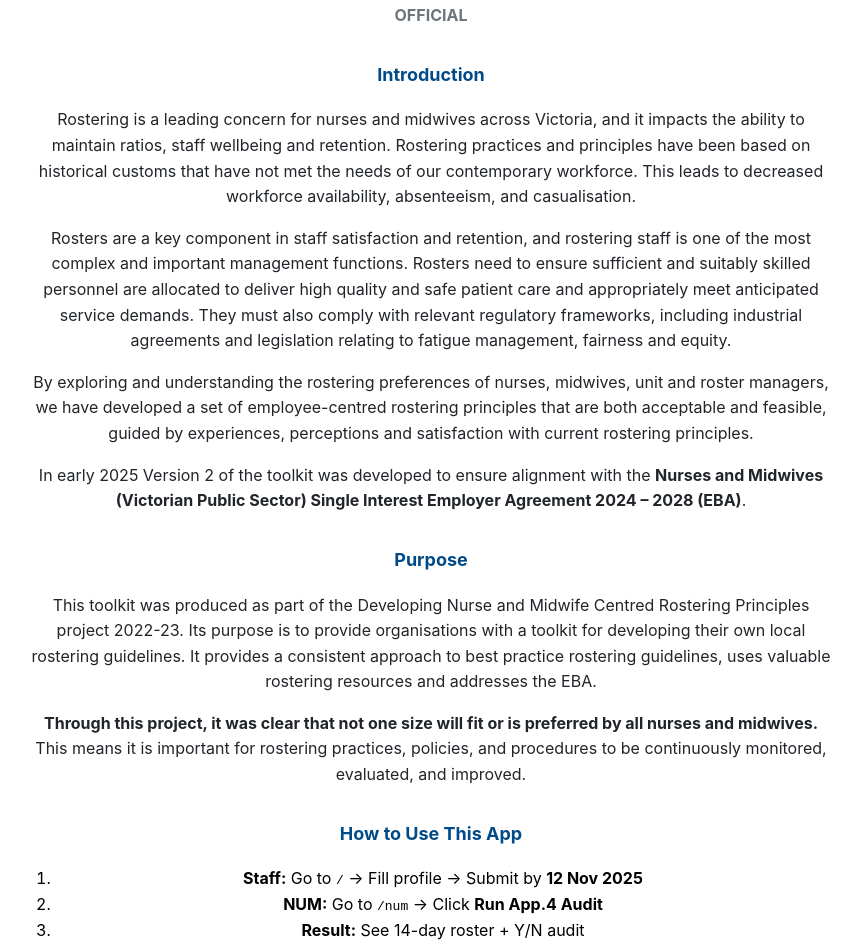
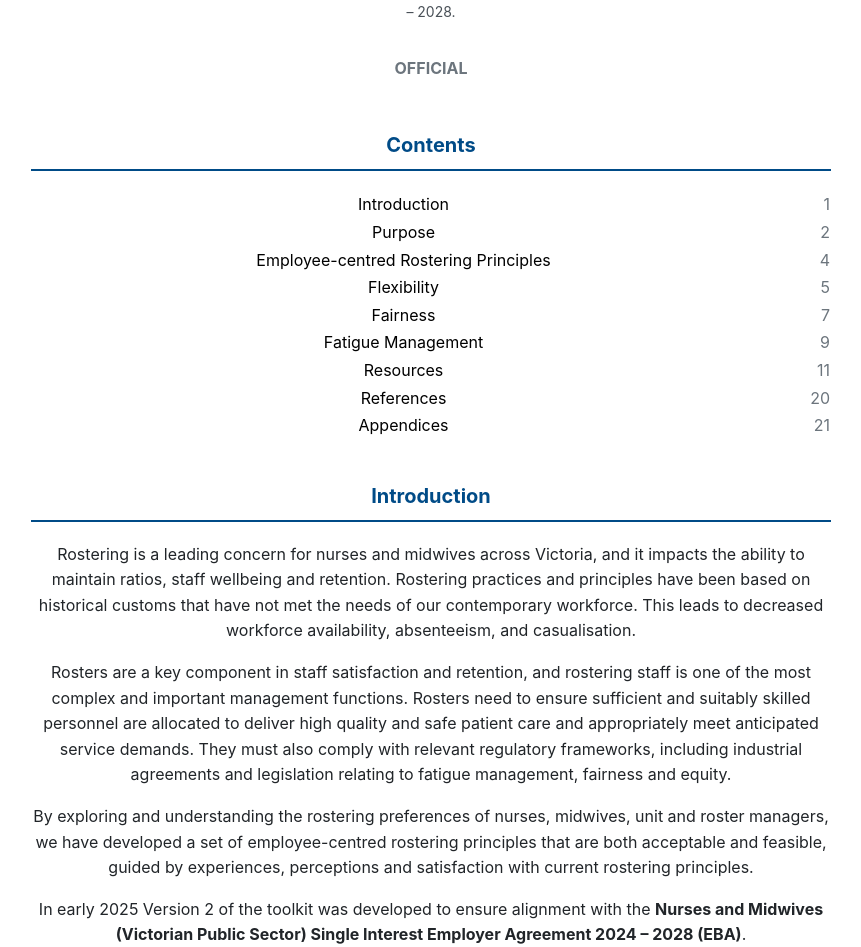
Before and after one commit to carlsuburbmates/VIC-Roster, a React app in the folder vic-roster-ai/frontend/: page /instructions in a window 1280 px wide. Shown: the part 323-1270 px from the top of the page, without its empty margins (209-1070 px from the left). Built offline with nearby package versions, Linux system fonts and the light colour scheme; the HTML template or start-up script is replaced by a standard one.

Commit message:
Add PDF export endpoint and enhance UI
- Backend: implement /export-pdf endpoint with reportlab (Appendix 4)
- Instructions: add TOC, improve layout and styling
- NumDashboard: add Export PDF button, improve table styling with borders

```diff
--- a/vic-roster-ai/frontend/src/Instructions.jsx
+++ b/vic-roster-ai/frontend/src/Instructions.jsx
@@ -1,10 +1,32 @@
+import { Link } from 'react-router-dom';
+
 export default function Instructions() {
   return (
     <div style={styles.page}>
-      <h1 style={styles.title}>Victorian Rostering Toolkit</h1>
-      <h2 style={styles.subtitle}>A Resource for Nurses, Midwives, Unit and Roster Managers</h2>
-      <p style={styles.version}>Version 2: in alignment with the Nurses and Midwives (Victorian Public Sector) Single Interest Employer Agreement 2024 – 2028.</p>
-      <p style={styles.official}>OFFICIAL</p>
+      <div style={styles.cover}>
+        <p style={styles.date}>June 2025</p>
+        <h1 style={styles.title}>Victorian Rostering Toolkit</h1>
+        <h2 style={styles.subtitle}>A Resource for Nurses, Midwives, Unit and Roster Managers</h2>
+        <p style={styles.version}>
+          Version 2: in alignment with the Nurses and Midwives (Victorian Public Sector) Single Interest Employer Agreement 2024 – 2028.
+        </p>
+        <p style={styles.official}>OFFICIAL</p>
+      </div>
+
+      <h3 style={styles.section}>Contents</h3>
+      <table style={styles.toc}>
+        <tbody>
+          <tr><td>Introduction</td><td style={styles.pageNum}>1</td></tr>
+          <tr><td>Purpose</td><td style={styles.pageNum}>2</td></tr>
+          <tr><td>Employee-centred Rostering Principles</td><td style={styles.pageNum}>4</td></tr>
+          <tr><td>Flexibility</td><td style={styles.pageNum}>5</td></tr>
+          <tr><td>Fairness</td><td style={styles.pageNum}>7</td></tr>
+          <tr><td>Fatigue Management</td><td style={styles.pageNum}>9</td></tr>
+          <tr><td>Resources</td><td style={styles.pageNum}>11</td></tr>
+          <tr><td>References</td><td style={styles.pageNum}>20</td></tr>
+          <tr><td>Appendices</td><td style={styles.pageNum}>21</td></tr>
+        </tbody>
+      </table>
 
       <h3 style={styles.section}>Introduction</h3>
       <p style={styles.text}>
@@ -22,38 +44,41 @@ export default function Instructions() {
 
       <h3 style={styles.section}>Purpose</h3>
       <p style={styles.text}>
-        This toolkit was produced as part of the Developing Nurse and Midwife Centred Rostering Principles project 2022-23. Its purpose is to provide organisations with a toolkit for developing their own local rostering guidelines. It provides a consistent approach to best practice rostering guidelines, uses valuable rostering resources and addresses the EBA.
+        This toolkit was produced as part of the Developing Nurse and Midwife Centred Rostering Principles project 2022-23 (the project). Its purpose is to provide organisations with a toolkit for developing their own local rostering guidelines. It provides a consistent approach to best practice rostering guidelines, uses valuable rostering resources and addresses the EBA.
       </p>
       <p style={styles.text}>
         <strong>Through this project, it was clear that not one size will fit or is preferred by all nurses and midwives.</strong> This means it is important for rostering practices, policies, and procedures to be continuously monitored, evaluated, and improved.
       </p>
 
-      <h3 style={styles.section}>How to Use This App</h3>
-      <ol style={styles.list}>
-        <li><strong>Staff:</strong> Go to <code>/</code> → Fill profile → Submit by <strong>12 Nov 2025</strong></li>
-        <li><strong>NUM:</strong> Go to <code>/num</code> → Click <strong>Run App.4 Audit</strong></li>
-        <li><strong>Result:</strong> See 14-day roster + Y/N audit</li>
-        <li><strong>Export:</strong> Click <strong>Export PDF</strong> → Get OFFICIAL Appendix 4</li>
-      </ol>
+      <h3 style={styles.section}>Live Toolkit</h3>
+      <ul style={styles.list}>
+        <li><Link to="/" style={styles.link}>Staff Preference Profile (Appendix 3)</Link></li>
+        <li><Link to="/num" style={styles.link}>Roster Generator & Audit (Appendix 4)</Link></li>
+      </ul>
 
-      <footer style={styles.footer}>
+      <div style={styles.footer}>
         <p>Authorised and published by the Victorian Government, 1 Treasury Place, Melbourne.</p>
         <p>© State of Victoria, Australia, December 2023</p>
         <p>Available at www.safercare.vic.gov.au</p>
         <p style={styles.official}>OFFICIAL</p>
-      </footer>
+      </div>
     </div>
   );
 }
 
 const styles = {
   page: { fontFamily: 'Inter, sans-serif', maxWidth: 800, margin: '40px auto', padding: 32, background: 'white', lineHeight: 1.6 },
-  title: { color: '#004B87', fontSize: 32, textAlign: 'center', marginBottom: 8 },
-  subtitle: { color: '#004B87', fontSize: 20, textAlign: 'center', marginBottom: 16 },
-  version: { textAlign: 'center', color: '#495057', fontSize: 14, marginBottom: 24 },
-  official: { textAlign: 'center', color: '#6C757D', fontWeight: 'bold', margin: '32px 0' },
-  section: { color: '#004B87', marginTop: 32, fontSize: 18 },
+  cover: { textAlign: 'center', marginBottom: 48 },
+  date: { color: '#6C757D', fontSize: 14, marginBottom: 24 },
+  title: { color: '#004B87', fontSize: 36, margin: '16px 0' },
+  subtitle: { color: '#212529', fontSize: 20, margin: '16px 0' },
+  version: { color: '#495057', fontSize: 14, margin: '24px 0' },
+  official: { fontWeight: 'bold', color: '#6C757D', margin: '32px 0' },
+  section: { color: '#004B87', marginTop: 40, fontSize: 20, borderBottom: '2px solid #004B87', paddingBottom: 8 },
   text: { marginBottom: 16, color: '#212529' },
+  toc: { width: '100%', marginBottom: 32, borderCollapse: 'collapse' },
+  pageNum: { textAlign: 'right', color: '#6C757D' },
   list: { paddingLeft: 24, marginBottom: 24 },
-  footer: { marginTop: 64, textAlign: 'center', color: '#6C757D', fontSize: 12, borderTop: '1px solid #E9ECEF', paddingTop: 16 }
+  link: { color: '#004B87', textDecoration: 'underline' },
+  footer: { marginTop: 80, textAlign: 'center', color: '#6C757D', fontSize: 12, borderTop: '1px solid #E9ECEF', paddingTop: 16 }
 };
--- a/vic-roster-ai/frontend/src/NumDashboard.jsx
+++ b/vic-roster-ai/frontend/src/NumDashboard.jsx
@@ -45,11 +45,18 @@ export default function NumDashboard() {
             <>
               <h2>14-Day Roster</h2>
               <table style={styles.table}>
-                <thead><tr><th>Day</th><th>AM</th><th>PM</th><th>ND</th></tr></thead>
+                <thead>
+                  <tr>
+                    <th style={headerCell}>Day</th>
+                    <th style={headerCell}>AM</th>
+                    <th style={headerCell}>PM</th>
+                    <th style={headerCell}>ND</th>
+                  </tr>
+                </thead>
                 <tbody>
                   {result.roster.map((d, i) => (
                     <tr key={i}>
-                      <td><strong>Day {d.day}</strong></td>
+                      <td style={dayCell}><strong>Day {d.day}</strong></td>
                       <td style={amStyle}>{d.AM.join(', ') || '-'}</td>
                       <td style={pmStyle}>{d.PM.join(', ') || '-'}</td>
                       <td style={ndStyle}>{d.ND.join(', ') || '-'}</td>
@@ -58,6 +65,12 @@ export default function NumDashboard() {
                 </tbody>
               </table>
               <p style={success}>100% EBA Compliant</p>
+              <button
+                onClick={() => { window.location.href = 'http://localhost:8000/export-pdf'; }}
+                style={styles.exportBtn}
+              >
+                Export Appendix 4 PDF
+              </button>
             </>
           ) : (
             <p style={error}>
@@ -70,9 +83,19 @@ export default function NumDashboard() {
   );
 }
 
-const styles = { /* same as before */ };
-const amStyle = { background: '#A8DADC', padding: 8 };
-const pmStyle = { background: '#F4A261', padding: 8 };
-const ndStyle = { background: '#1D3557', color: 'white', padding: 8 };
+const styles = {
+  container: { fontFamily: 'Inter, sans-serif', maxWidth: 960, margin: '40px auto', padding: 32, background: '#F8F9FA', borderRadius: 12, boxShadow: '0 1px 4px rgba(0,0,0,0.08)' },
+  header: { color: '#004B87', fontSize: 28, marginBottom: 16, textAlign: 'center' },
+  button: { background: '#004B87', color: 'white', padding: 14, border: 'none', borderRadius: 8, fontWeight: 'bold', cursor: 'pointer', width: '100%', marginBottom: 24 },
+  grid: { display: 'grid', gridTemplateColumns: 'repeat(auto-fit, minmax(200px, 1fr))', gap: 16, marginBottom: 32 },
+  card: { background: 'white', borderRadius: 8, padding: 16, border: '1px solid #E9ECEF', textAlign: 'left', color: '#212529' },
+  table: { width: '100%', borderCollapse: 'collapse', background: 'white', borderRadius: 8, overflow: 'hidden', marginTop: 16 },
+  exportBtn: { background: '#2A9D8F', color: 'white', padding: 12, border: 'none', borderRadius: 8, margin: '16px 0', width: '100%', fontWeight: 'bold', cursor: 'pointer' }
+};
+const headerCell = { background: '#004B87', color: 'white', padding: 8, border: '1px solid #DEE2E6', textAlign: 'left' };
+const dayCell = { border: '1px solid #DEE2E6', padding: 8, fontWeight: 'bold' };
+const amStyle = { background: '#A8DADC', padding: 8, border: '1px solid #DEE2E6' };
+const pmStyle = { background: '#F4A261', padding: 8, border: '1px solid #DEE2E6' };
+const ndStyle = { background: '#1D3557', color: 'white', padding: 8, border: '1px solid #DEE2E6' };
 const success = { color: '#2A9D8F', fontWeight: 'bold', textAlign: 'center', marginTop: 16 };
 const error = { color: '#E76F51', fontWeight: 'bold', textAlign: 'center', marginTop: 16 };
```
Also changed, not shown: 1 other file (tests, documents, lock files or other folders).
